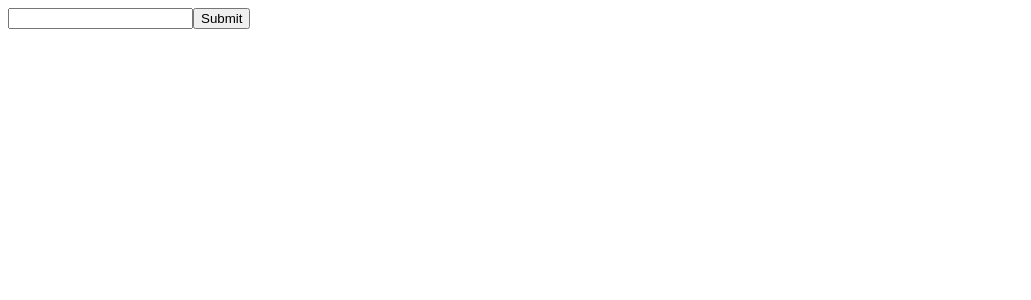
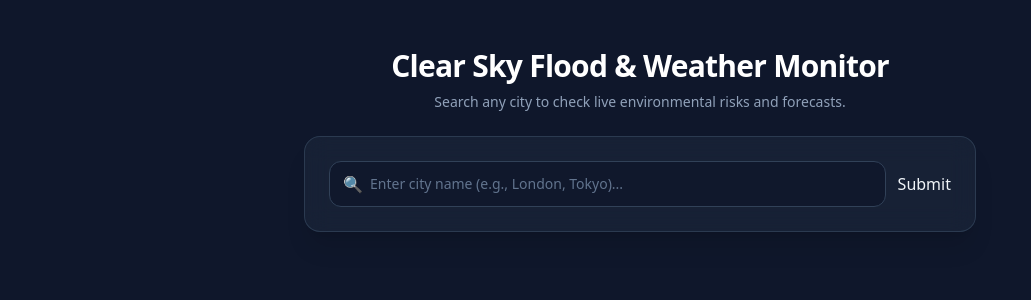
Before and after one commit to Eazybel/Clear-Skies, a Next.js app in the folder clearsky/: page / in a window 1280 px wide. Shown: the top 300 px of the page, without its empty margins (0-1031 px from the left). Built offline with nearby package versions, Linux system fonts and the light colour scheme.

Commit message:
feat: update fetchWeather function to correct API endpoint for weather data retrieval; add logging for response data

```diff
--- a/clearsky/src/app/api/fetchWeather.tsx
+++ b/clearsky/src/app/api/fetchWeather.tsx
@@ -3,18 +3,22 @@ const cityName=formData.get("city")
 interface DailyDataInterface{
         day:string,
         riskLevel:string,
-        message:string
+        message:string,
+        currentTemp:string,
+        rain:string
     }
 
 try{
     const dailyData:DailyDataInterface[]=[]
 const response=await fetch(`https://geocode.maps.co/search?q=${cityName}&api_key=6a9e864fde97d568213086chl07ce55`)
 const data=await response.json()
-const responseCloud=await fetch(`https://api.open-meteo.com/v1/forecast?latitude=${data[0].lat}&${data[0].lon}&hourly=temperature_2m,rain&current=temperature_2m,rain`)
+const responseCloud=await fetch(`https://api.openweathermap.org/data/2.5/weather?lat=${data[0].lat}&lon=${data[0].lon}&units=metric&appid=928a870c1c8f5ad9e0b501f9c4b4333d`)
 const dataCloud=await responseCloud.json()
 const responseFlood=await fetch(`https://flood-api.open-meteo.com/v1/flood?latitude=${data[0].lat}&longitude=${data[0].lon}&daily=river_discharge,river_discharge_max,river_discharge_p25,river_discharge_p75,river_discharge_median`)
 const dataGeo=await responseFlood.json()
+console.log(data)
 console.log(dataCloud)
+console.log(dataGeo)
 for (let i = 0; i < 10; i++) {
 const day=dataGeo.daily.time[i]
 const max=dataGeo.daily.river_discharge_max[i]
@@ -23,17 +27,19 @@ const median=dataGeo.daily.river_discharge_median[i]
 let message:string="Its normal dat"
 let riskLevel:string="Normal"
 if(max>pg75*2.0&&max>median*2.5){
-    message="Be carefull theres a probablity of high flood"
+    message="Severe flood warning: Significant overflow potential detected along the river basin."
     riskLevel="High"
 }else if(max>pg75){
-     message="Its Just Normal"
+     message="Normal Flow: River discharge levels are stable and tracking safely within normal baseline limits."
     riskLevel="Normal"
 
 }
   dailyData.push({
    "day":day,
    "riskLevel":riskLevel,
-   "message":message
+   "message":message,
+   "currentTemp":`${dataCloud.main.temp} °C`,
+   "rain":`${dataCloud.rain["1h"]} mm`
   })
 
 }
--- a/clearsky/src/app/components/displayFloodStatus.tsx
+++ b/clearsky/src/app/components/displayFloodStatus.tsx
@@ -1,32 +1,71 @@
 "use client"
-interface DailyDataInterface{
-    message:string,
-    riskLevel:string,
-    day:string
+
+interface DailyDataInterface {
+  message: string;
+  riskLevel: string;
+  day: string;
+  rain: string;
+  currentTemp: string;
 }
-interface alertData{
-    alerts:DailyDataInterface[]
+
+interface AlertData {
+  alerts: DailyDataInterface[];
 }
-export default function FloodStatus(props:alertData){
 
-    return(
-        <>
+export default function FloodStatus(props: AlertData) {
+  if (!props.alerts || props.alerts.length === 0) {
+    return null;
+  }
 
-        <div>
+  const firstAlert = props.alerts[0];
 
-            <ul>
-              {
-            props.alerts&&
-            props.alerts.map((alert,index)=>{
+  return (
+    <div className="w-full max-w-2xl mx-auto mt-6 bg-white shadow-lg rounded-xl overflow-hidden border border-slate-100">
+      {/* Current Conditions Summary Header */}
+      <div className="bg-gradient-to-r from-blue-600 to-indigo-700 p-5 text-white">
+        <h3 className="text-lg font-semibold mb-2">Current Conditions</h3>
+        <div className="flex flex-wrap gap-4 text-sm">
+          <span className="bg-white/10 px-3 py-1.5 rounded-lg backdrop-blur-sm">
+            🌧️ Rain: <strong className="font-medium">{firstAlert?.rain ?? "N/A"}</strong>
+          </span>
+          <span className="bg-white/10 px-3 py-1.5 rounded-lg backdrop-blur-sm">
+            🌡️ Temp: <strong className="font-medium">{firstAlert?.currentTemp ?? "N/A"}</strong>
+          </span>
+        </div>
+      </div>
 
-                return(
+      {/* Forecast & Alert List */}
+      <div className="p-5">
+        <h4 className="text-xs font-bold text-slate-400 uppercase tracking-wider mb-4">
+          Forecast & Risk Analysis
+        </h4>
+        <ul className="space-y-3">
+          {props.alerts.map((alert, index) => {
+            const isHighRisk = alert.riskLevel.toLowerCase().includes("high");
 
-                    <li key={index}>{alert.day} <p>{alert.riskLevel}</p> <p>{alert.message}</p></li>
-                )
-            })
-               }
-            </ul>
-        </div>
-        </>
-    )
+            return (
+              <li
+                key={index}
+                className="flex flex-col sm:flex-row sm:items-center justify-between p-4 rounded-lg bg-slate-50 border border-slate-200 hover:bg-slate-100 transition-colors"
+              >
+                <div className="space-y-1 mb-2 sm:mb-0">
+                  <span className="text-xs font-semibold text-slate-500">{alert.day}</span>
+                  <p className="text-sm text-slate-700 font-medium">{alert.message}</p>
+                </div>
+                <div>
+                  <span className={`inline-block px-3 py-1 text-xs font-bold rounded-full ${
+                    isHighRisk
+                      ? "bg-red-100 text-red-700 border border-red-200"
+                      : "bg-emerald-100 text-emerald-700 border border-emerald-200"
+                  }`}>
+                    {alert.riskLevel}
+                  </span>
+                </div>
+              </li>
+            );
+          })}
+        </ul>
+      </div>
+    </div>
+  );
 }
--- /dev/null
+++ b/clearsky/src/app/globals.css
@@ -0,0 +1 @@
+@import "tailwindcss";
--- a/clearsky/src/app/layout.tsx
+++ b/clearsky/src/app/layout.tsx
@@ -1,4 +1,5 @@
 import type { Metadata } from "next";
+import "./globals.css"; // Ensure this exists in your root layout
 export const metadata: Metadata = {
   title: "Create Next App",
   description: "Generated by create next app",
--- a/clearsky/src/app/page.tsx
+++ b/clearsky/src/app/page.tsx
@@ -1,25 +1,60 @@
 "use client"
+
 import fetchWeather from "@/app/api/fetchWeather"
 import SubmitBtn from "@/app/components/submitbtn"
 import FloodStatus from "@/app/components/displayFloodStatus"
-import {useActionState} from "react"
+import { useActionState } from "react"
 
-export default function Button(){
-  const [state,formAction,pending]=useActionState(fetchWeather,[])
-    return(
+export default function Button() {
+  const [state, formAction, pending] = useActionState(fetchWeather, [])
 
-      <>
-        <form action={formAction} >
-            <input type="text" name="city" id="city" />
+  return (
+    <div className="min-h-screen bg-slate-900 text-slate-100 flex flex-col items-center justify-start p-6 sm:p-12">
+      <div className="w-full max-w-2xl space-y-6">
 
-          <SubmitBtn />
-        </form>
-         {!pending&& <FloodStatus alerts={state}  />}
+        {/* Header Section */}
+        <div className="text-center space-y-2">
+          <h1 className="text-3xl font-bold tracking-tight text-white">Clear Sky Flood & Weather Monitor</h1>
+          <p className="text-sm text-slate-400">Search any city to check live environmental risks and forecasts.</p>
+        </div>
 
+        {/* Search Form Card */}
+        <div className="bg-slate-800/60 backdrop-blur-md border border-slate-700/80 p-6 rounded-2xl shadow-xl">
+          <form action={formAction} className="flex flex-col sm:flex-row gap-3">
+            <div className="relative flex-1">
+              <span className="absolute inset-y-0 left-0 flex items-center pl-3.5 pointer-events-none text-slate-400">
+                🔍
+              </span>
+              <input
+                type="text"
+                name="city"
+                id="city"
+                placeholder="Enter city name (e.g., London, Tokyo)..."
+                required
+                className="w-full pl-10 pr-4 py-3 bg-slate-900/80 border border-slate-700 rounded-xl text-white placeholder-slate-500 focus:outline-none focus:ring-2 focus:ring-blue-500 focus:border-transparent transition-all text-sm"
+              />
+            </div>
+            <SubmitBtn />
+          </form>
+        </div>
 
+        {/* Loading Indicator State */}
+        {pending && (
+          <div className="flex items-center justify-center p-8 bg-slate-800/40 border border-slate-700/50 rounded-2xl">
+            <div className="flex items-center space-x-3 text-blue-400">
+              <svg className="animate-spin h-5 w-5 text-blue-500" xmlns="http://www.w3.org/2000/svg" fill="none" viewBox="0 0 24 24">
+                <circle className="opacity-25" cx="12" cy="12" r="10" stroke="currentColor" strokeWidth="4"></circle>
+                <path className="opacity-75" fill="currentColor" d="M4 12a8 8 0 018-8V0C5.373 0 0 5.373 0 12h4zm2 5.291A7.962 7.962 0 014 12H0c0 3.042 1.135 5.824 3 7.938l3-2.647z"></path>
+              </svg>
+              <span className="text-sm font-medium">Analyzing meteorological and flood data...</span>
+            </div>
+          </div>
+        )}
 
+        {/* Results Component */}
+        {!pending && <FloodStatus alerts={state} />}
 
-      </>
-    )
-
+      </div>
+    </div>
+  )
 }
```
